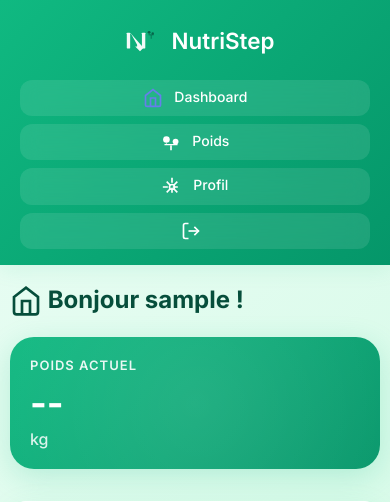
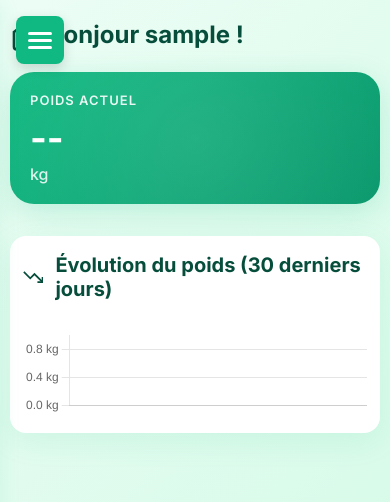
Before and after one commit to pespay-cmyk/nutristep, a Flask app: template templates/dashboard.html in a window 390 px wide. Shown: the top 502 px of the page. Run offline with Flask 3, Linux system fonts and the light colour scheme; the template is opened without the code that fills it, so the values that code supplies are empty; the visitor is signed in with stand-in values (Sample User, id 1).

Commit message:
Menu burger

```diff
--- a/static/responsive.css
+++ b/static/responsive.css
@@ -44,6 +44,91 @@
    3. MEALS - Calendrier responsive
    ============================================ */
 @media (max-width: 768px) {
+    /* HAMBURGER MENU */
+    .hamburger-btn {
+        display: block;
+        position: fixed;
+        top: 16px;
+        left: 16px;
+        z-index: 1001;
+        background: var(--primary-start);
+        border: none;
+        border-radius: 8px;
+        padding: 12px;
+        cursor: pointer;
+        width: 48px;
+        height: 48px;
+        box-shadow: 0 4px 12px rgba(0,0,0,0.15);
+    }
+
+    .hamburger-btn span {
+        display: block;
+        width: 24px;
+        height: 3px;
+        background: white;
+        margin: 4px 0;
+        transition: 0.3s;
+        border-radius: 2px;
+    }
+
+    /* Animation croix */
+    .hamburger-btn.active span:nth-child(1) {
+        transform: rotate(45deg) translate(5px, 5px);
+    }
+
+    .hamburger-btn.active span:nth-child(2) {
+        opacity: 0;
+    }
+
+    .hamburger-btn.active span:nth-child(3) {
+        transform: rotate(-45deg) translate(7px, -7px);
+    }
+
+    /* Overlay sombre */
+    .menu-overlay {
+        display: none;
+        position: fixed;
+        top: 0;
+        left: 0;
+        width: 100%;
+        height: 100%;
+        background: rgba(0, 0, 0, 0.5);
+        z-index: 999;
+        backdrop-filter: blur(2px);
+    }
+
+    .menu-overlay.active {
+        display: block;
+    }
+
+    /* Navbar cachée par défaut sur mobile */
+    .navbar {
+        position: fixed;
+        top: 0;
+        left: -280px;
+        width: 280px;
+        height: 100vh;
+        z-index: 1000;
+        transition: left 0.3s ease;
+        overflow-y: auto;
+        box-shadow: 2px 0 12px rgba(0,0,0,0.2);
+    }
+
+    .navbar.open {
+        left: 0;
+    }
+
+    .navbar nav {
+        flex-direction: column;
+        padding: 80px 0 20px 0;
+    }
+
+    .navbar nav a {
+        width: 100%;
+        padding: 16px 24px;
+        border-radius: 0;
+    }
+
     /* Calendrier : forcer scroll horizontal fluide */
     .calendar-wrapper {
         overflow-x: auto !important;
@@ -207,6 +292,20 @@
    6. DESKTOP - Profile stats en 3 colonnes
    ============================================ */
 @media (min-width: 769px) {
+    /* Masquer hamburger et overlay sur desktop */
+    .hamburger-btn,
+    .menu-overlay {
+        display: none !important;
+    }
+
+    /* Navbar normale sur desktop */
+    .navbar {
+        position: relative;
+        left: 0;
+        width: auto;
+        height: auto;
+    }
+
     /* Tendances : 3 colonnes sur desktop */
     .stats-grid {
         display: grid;
--- a/templates/base.html
+++ b/templates/base.html
@@ -542,7 +542,17 @@
 
     <div class="container">
         {% if session.user_id %}
-        <div class="navbar">
+        <!-- Bouton Hamburger (mobile uniquement) -->
+        <button class="hamburger-btn" id="hamburgerBtn" aria-label="Menu">
+            <span></span>
+            <span></span>
+            <span></span>
+        </button>
+
+        <!-- Overlay sombre -->
+        <div class="menu-overlay" id="menuOverlay"></div>
+
+        <div class="navbar" id="navbar">
                 <div class="brand" style="display: flex; align-items: center; gap: 8px;">
                     <svg style="width: 48px; height: 48px;"><use href="#icon-logo-app"/></svg>
                     <span class="brand-name">NutriStep</span>
@@ -608,6 +618,24 @@
     </div>
 
     <script>
+    // Menu hamburger
+    const hamburgerBtn = document.getElementById('hamburgerBtn');
+    const navbar = document.getElementById('navbar');
+    const menuOverlay = document.getElementById('menuOverlay');
+
+    if (hamburgerBtn) {
+        hamburgerBtn.addEventListener('click', () => {
+            navbar.classList.toggle('open');
+            menuOverlay.classList.toggle('active');
+            hamburgerBtn.classList.toggle('active');
+        });
+
+        menuOverlay.addEventListener('click', () => {
+            navbar.classList.remove('open');
+            menuOverlay.classList.remove('active');
+            hamburgerBtn.classList.remove('active');
+        });
+    }
     </script>
 
     {% block extra_js %}{% endblock %}
```
